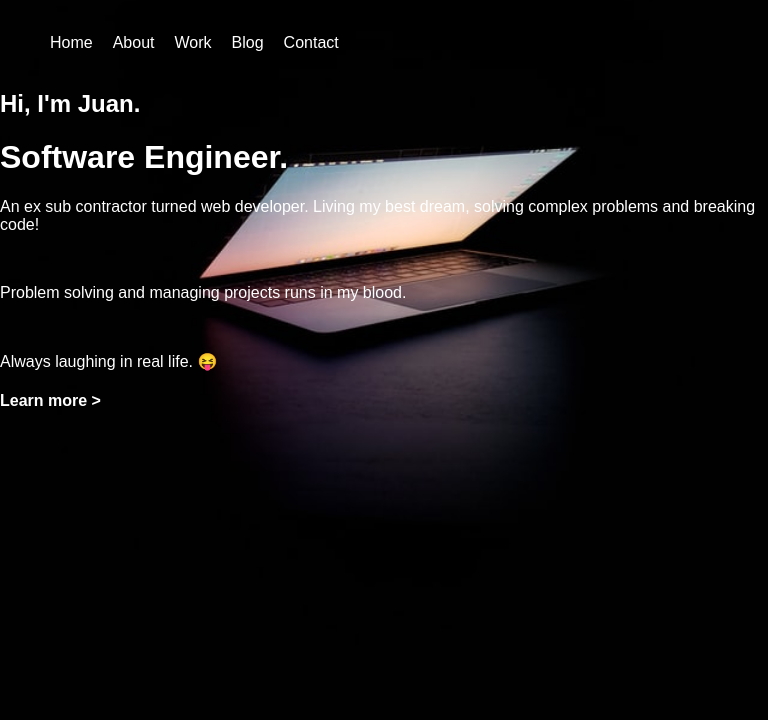
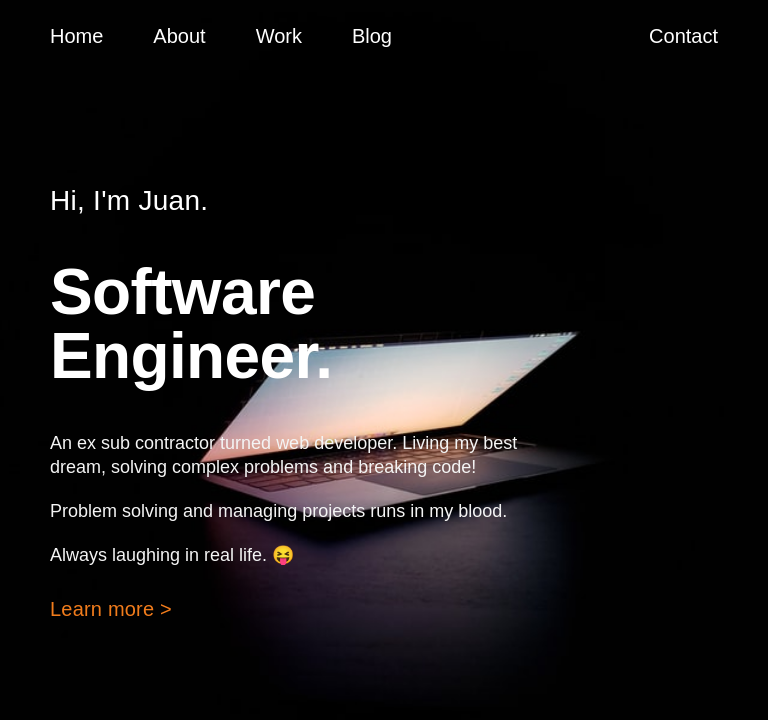
Before and after one commit to webdevjscoder/project_portfolio, a React (Create React App) app: page / in a window 768 px wide. Shown: the top 720 px of the page. Built offline with nearby package versions, Linux system fonts and the light colour scheme.

Commit message:
create tablet views

```diff
--- a/src/App.css
+++ b/src/App.css
@@ -2,11 +2,12 @@
     box-sizing: content-box;
     color: #fff;
     width: 100%;
+    height: 100%;
     background-color: #000;
     background-image: url("./images/background-image-xs.jpg");
     background-repeat: no-repeat;
     background-size: cover;
-    background-position: center;
+    background-position: center ;
 }
 
 body {
--- a/src/components/burger/Burger.js
+++ b/src/components/burger/Burger.js
@@ -1,6 +1,6 @@
 import React, { useState } from 'react';
 import styled from 'styled-components';
-import BurgerNavbar from "./BurgerNavbar";
+import Navbar from "../navbar/Navbar";
 
 const StyledBurger = styled.div`
   width: 2rem;
@@ -51,7 +51,7 @@
                 <div />
                 <div />
             </StyledBurger>
-            <BurgerNavbar open={open} setOpen={setOpen} />
+            <Navbar open={open} setOpen={setOpen} />
         </>
     )
 }
--- a/src/components/burger/BurgerNavbar.js
+++ /dev/null
@@ -1,56 +0,0 @@
-import React from 'react';
-import styled from "styled-components";
-import { Link } from "react-router-dom";
-
-const Ul = styled.ul`
-    list-style: none;
-    display: flex;
-    flex-flow: row nowrap;
-
-    li {
-    padding: 18px 10px;
-    }
-
-    @media (max-width: 760px) {
-      flex-flow: column nowrap;
-      background-color: #000;
-      transform: ${({ open }) => open ? 'translateX(0)' : 'translateX(100%)'};
-      position: fixed;
-      top: 0;
-      right: 0;
-      height: 100vh;
-      width: 100%;
-      padding-top: 3.5rem;
-      transition: transform 0.3s ease-in-out;
-      text-align: center;
-      font-size: 24px;
-
-      li {
-        color: #fff;
-      }
-    }
-`;
-
-function BurgerNavbar({ open, setOpen }) {
-    return (
-        <Ul open={open} onClick={() => setOpen(!open)}>
-            <li>
-                <Link to='/'>Home</Link>
-            </li>
-            <li>
-                <Link to='/about'>About</Link>
-            </li>
-            <li>
-                <Link to='/work'>Work</Link>
-            </li>
-            <li>
-                <Link to='/blog'>Blog</Link>
-            </li>
-            <li>
-                <Link to='/contact'>Contact</Link>
-            </li>
-        </Ul>
-    )
-}
-
-export default BurgerNavbar;
--- a/src/components/home/Homepage.css
+++ b/src/components/home/Homepage.css
@@ -1,4 +1,5 @@
-@media screen and (max-width: 767px) {
+@media only screen and (min-device-width: 280px)
+and (max-device-width: 640px) {
     .homepage-container {
         padding: 100px 20px 60px;
     }
@@ -20,13 +21,13 @@
 
     .homepage-pg-content p {
         font-size: 18px;
-        margin: 0;
+        margin: 20px 0;
         line-height: 24px;
         color: #f4f4f4;
     }
 
     .learn-more-link {
-        font-size: 18px;
+        font-size: 20px;
         line-height: 24px;
         margin-top: 30px;
         letter-spacing: .01em;
@@ -37,3 +38,45 @@
         color: #F17C1C;
     }
 }
+
+@media screen and (min-width: 768px)
+and (max-width: 1024px) {
+    .homepage-container {
+        padding: 120px 192px 80px 50px;
+    }
+
+    .homepage-container h2 {
+        margin-top: 0;
+        line-height: 1.1;
+        font-weight: 400;
+        font-size: 28px;
+        letter-spacing: .01em;
+    }
+
+    .homepage-container h1 {
+        font-size: 64px;
+        line-height: 1.0;
+        font-weight: 600;
+        letter-spacing: -.01em;
+        text-transform: none;
+    }
+
+    .homepage-pg-content p {
+        font-size: 18px;
+        margin: 20px 0;
+        line-height: 24px;
+        color: #f4f4f4;
+    }
+
+    .learn-more-link {
+        font-size: 20px;
+        line-height: 24px;
+        margin-top: 30px;
+        letter-spacing: .01em;
+        font-weight: 400;
+    }
+
+    .learn-more-link a {
+        color: #F17C1C;
+    }
+}
--- a/src/components/home/Homepage.js
+++ b/src/components/home/Homepage.js
@@ -13,11 +13,9 @@
                     An ex sub contractor turned web developer. Living my best dream,
                     solving complex problems and breaking code!
                 </p>
-                <br />
                 <p>
                     Problem solving and managing projects runs in my blood.
                 </p>
-                <br />
                 <p>
                     Always laughing in real life. &#128541;
                 </p>
--- a/src/components/navbar/Navbar.js
+++ b/src/components/navbar/Navbar.js
@@ -1,10 +1,56 @@
 import React from 'react';
+import styled from "styled-components";
 import { Link } from "react-router-dom";
 
-function Navbar() {
+const Ul = styled.ul`
+    list-style: none;
+    display: flex;
+    flex-flow: row nowrap;
+
+    li {
+      padding: 18px 10px;
+    }
+
+    @media screen and (min-device-width: 280px)
+     and (max-device-width: 640px) {
+      flex-flow: column nowrap;
+      background-color: #000;
+      transform: ${({ open }) => open ? 'translateX(0)' : 'translateX(100%)'};
+      position: fixed;
+      top: 0;
+      right: 0;
+      height: 100vh;
+      width: 100%;
+      padding-top: 3.5rem;
+      transition: transform 0.3s ease-in-out;
+      text-align: center;
+      font-size: 24px;
+
+      li {
+        color: #fff;
+      }
+    }
+
+    @media screen and (min-device-width: 768px)
+     and (max-device-width: 1280px) {
+        margin: 0;
+        padding: 0 0 0 50px;
+        font-size: 20px;
+        font-weight: 400;
+
+      li {
+        padding: 25px 50px 18px 0;
+      }
+
+      li:nth-child(5) {
+          margin-left: auto;
+      }
+    }
+`;
+
+function Navbar({ open, setOpen }) {
     return (
-        <nav className='navbar'>
-            <ul>
+        <Ul open={open} onClick={() => setOpen(!open)}>
             <li>
                 <Link to='/'>Home</Link>
             </li>
@@ -20,8 +66,7 @@
             <li>
                 <Link to='/contact'>Contact</Link>
             </li>
-            </ul>
-        </nav>
+        </Ul>
     )
 }
 
```
Also changed, not shown: 1 other file (tests, documents, lock files or other folders). Lines whose indentation alone changed are shown as unchanged.
